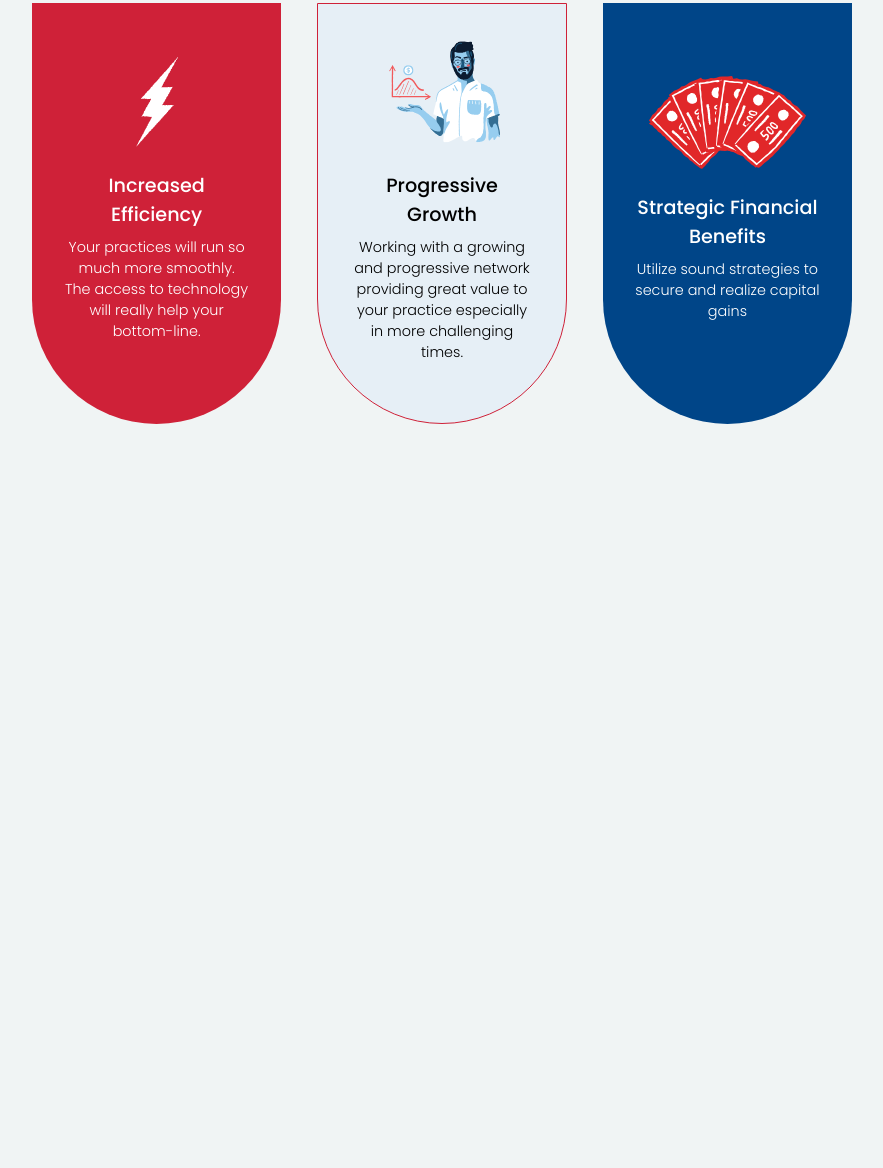
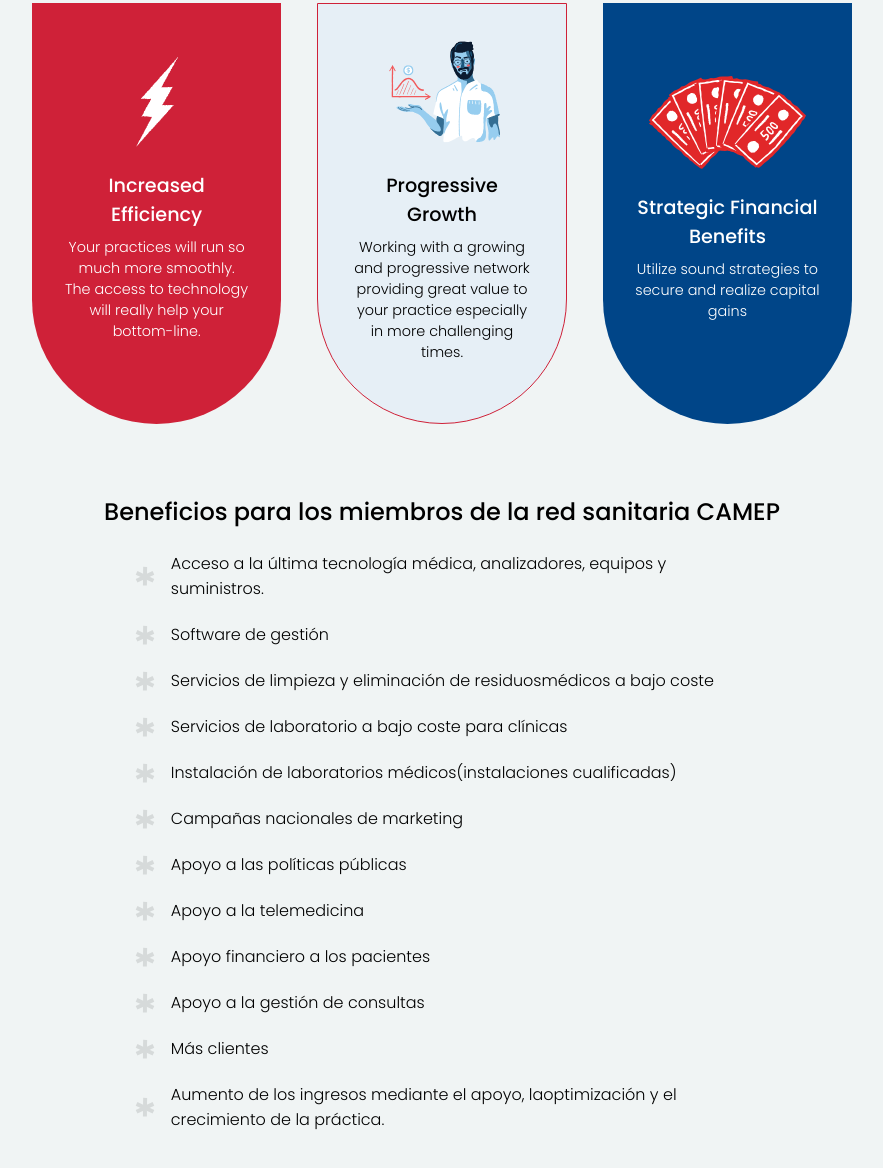
Before and after one commit to Ajoy10/camep-website, a plain HTML site: page index.html in a window 1280 px wide. Shown: the part 2607-3775 px from the top of the page, without its empty margins (198-1081 px from the left). Before the commit the page ends 3071 px from the top, so only its background shows below. Drawn offline with Linux system fonts and the light colour scheme.

Commit message:
Created fifth section

```diff
--- a/index.html
+++ b/index.html
@@ -128,6 +128,26 @@
             </div>
         </div>
     </div>
+
+
+    <div class="section" id="fifth">
+        <h2>Beneficios para los miembros de la red sanitaria CAMEP</h2>
+        <ul class="list">
+            <li><span>Acceso a la última tecnología médica, analizadores, equipos y suministros.</span></li>
+            <li><span>Software de gestión</span></li>
+            <li><span>Servicios de limpieza y eliminación de residuosmédicos a bajo coste</span></li>
+            <li><span>Servicios de laboratorio a bajo coste para clínicas</span></li>
+            <li><span>Instalación de laboratorios médicos(instalaciones cualificadas)</span></li>
+            <li><span>Campañas nacionales de marketing</span></li>
+            <li><span>Apoyo a las políticas públicas</span></li>
+            <li><span>Apoyo a la telemedicina</span></li>
+            <li><span>Apoyo financiero a los pacientes</span></li>
+            <li><span>Apoyo a la gestión de consultas</span></li>
+            <li><span>Más clientes</span></li>
+            <li><span>Aumento de los ingresos mediante el apoyo, laoptimización y el crecimiento de la práctica.</span>
+            </li>
+        </ul>
+    </div>
 </body>
 
 </html>
--- a/style.scss
+++ b/style.scss
@@ -239,10 +239,7 @@
 
     text-align: center;
 
-    h2 {
-        font-weight: 500;
-        margin-bottom: 22px;
-    }
+
 
     .row {
         aspect-ratio: 100/39;
@@ -294,3 +291,40 @@
         }
     }
 }
+
+#fifth {
+    padding: 30px 18vw;
+
+    display: flex;
+    flex-direction: column;
+    justify-content: center;
+    align-items: center;
+
+    h2 {
+        text-align: center;
+    }
+
+    ul {
+
+        width: 75%;
+
+        li {
+            background: url("images/bullet-icon.svg") no-repeat left center;
+            list-style-type: none;
+
+
+
+            padding: 0px 0px 1px 36px;
+            vertical-align: middle;
+
+            margin-bottom: 8px;
+            font-weight: 300;
+        }
+    }
+}
+
+
+h2 {
+    font-weight: 500;
+    margin-bottom: 22px;
+}
```
Also changed, not shown: images/bullet-icon.svg (added), style.css, 1 other file.
